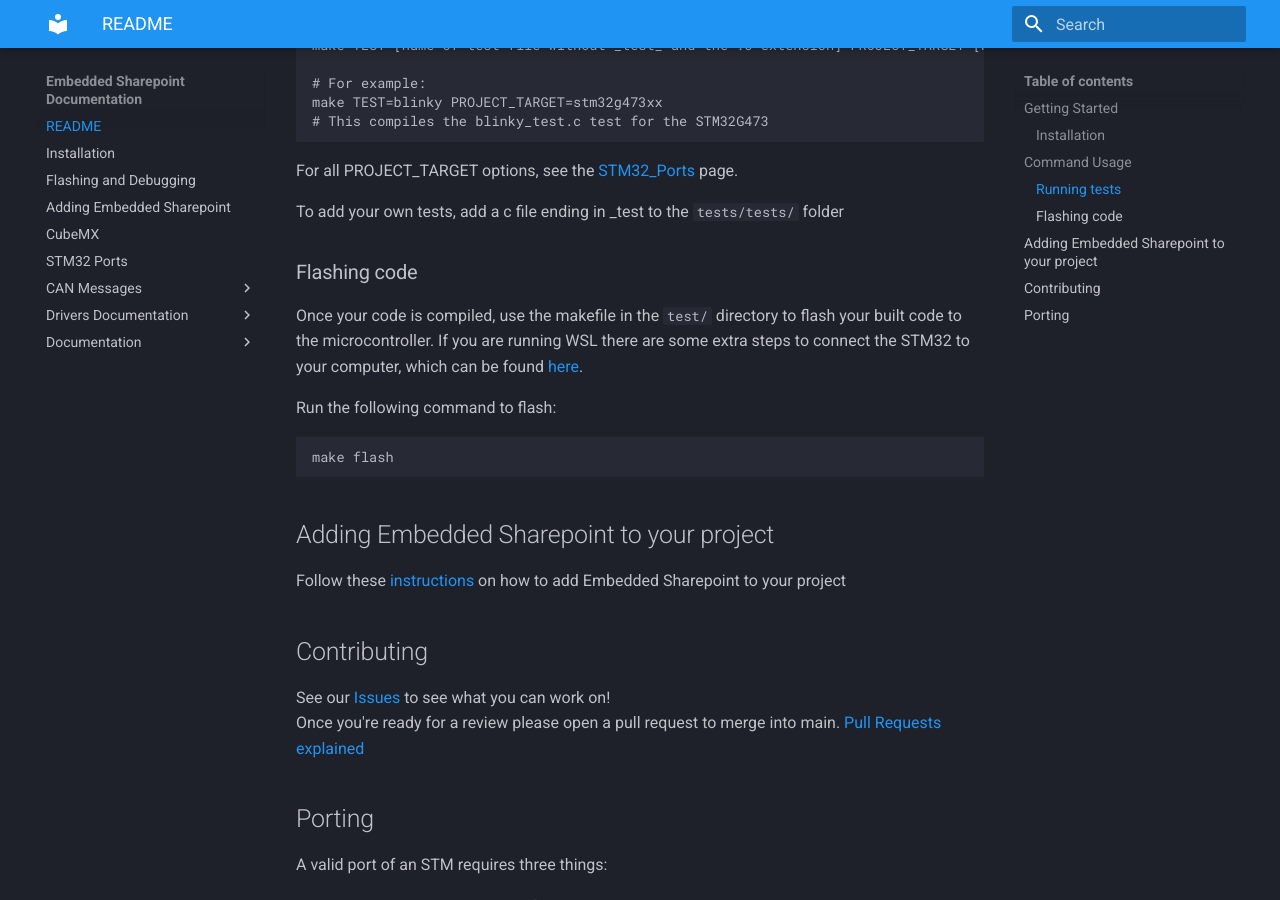
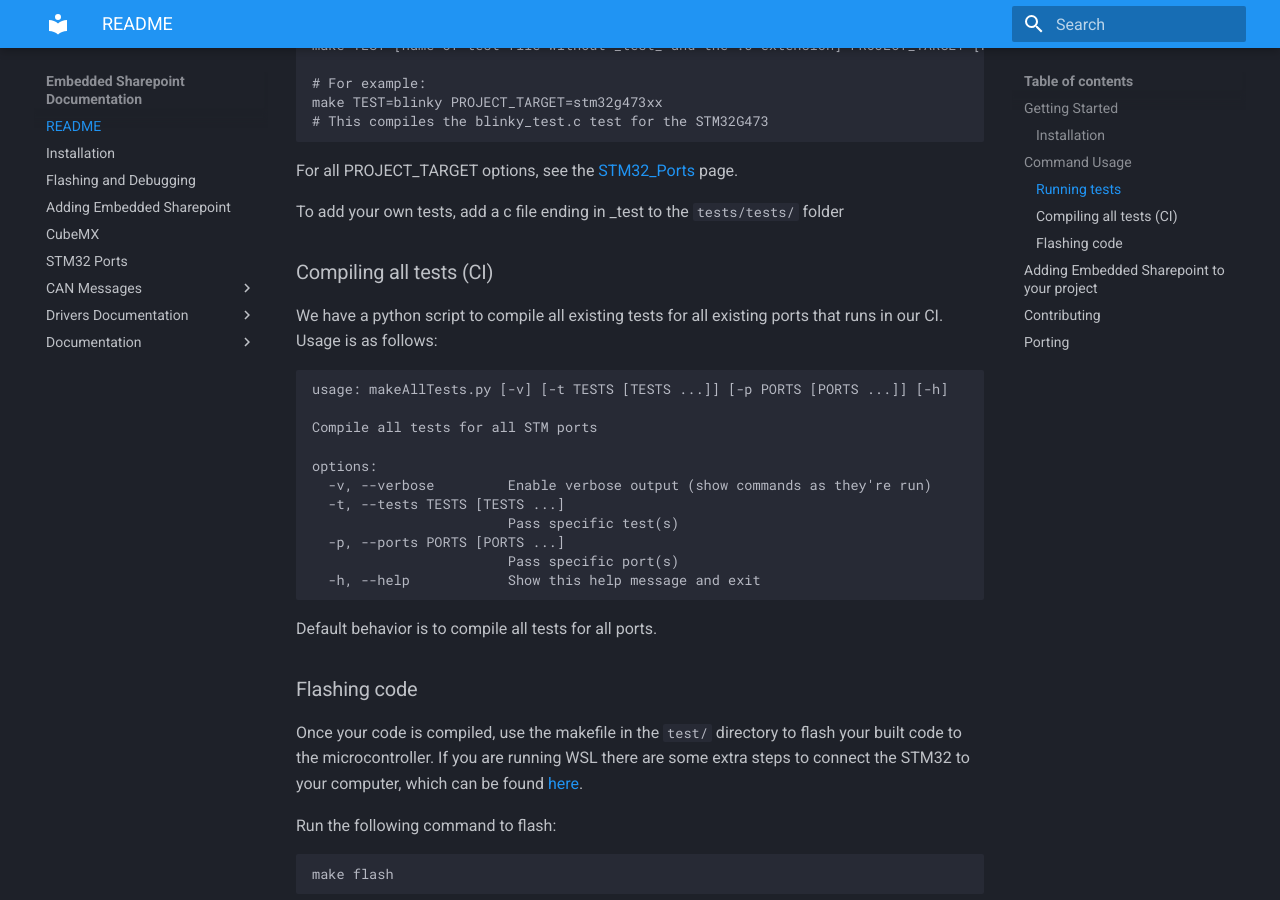
Before and after one commit to lhr-solar/Embedded-Sharepoint, an MkDocs documentation site: the page built from docs/README.md, in a window 1280 px wide and 900 px high, scrolled down 697 px. Built offline with MkDocs 1.6.1 and Material for MkDocs 9.7.7, drawn with Linux system fonts in a browser that asks for light colours.

Commit message:
Messing with GtHub workflow and makeAllTests.py args (#222)
* added more arguments to appease the laksh

* added workflow

* workflow change

* testing if just a modification to the docs will trigger the makeAllTests

* refactored to if statement

* docs update here

* use commit sha

* test without force pushing

* test with force pushing

* fml :(

* docs change

* changed to .md .dbc

* Test readme change with code change

* remove fetch depth 2

* clickup workflow fix (#224)

---------

Co-authored-by: Lakshay Gupta <56173382+Lakshay983@users.noreply.github.com>

````diff
--- a/docs/README.md
+++ b/docs/README.md
@@ -23,6 +23,24 @@ make TEST=blinky PROJECT_TARGET=stm32g473xx
 For all PROJECT_TARGET options, see the [STM32_Ports](./STM32_Ports.md) page.
 
 To add your own tests, add a c file ending in _test to the ```tests/tests/``` folder
+
+### Compiling all tests (CI)
+We have a python script to compile all existing tests for all existing ports that runs in our CI. Usage is as follows:
+```
+usage: makeAllTests.py [-v] [-t TESTS [TESTS ...]] [-p PORTS [PORTS ...]] [-h]
+
+Compile all tests for all STM ports
+
+options:
+  -v, --verbose         Enable verbose output (show commands as they're run)
+  -t, --tests TESTS [TESTS ...]
+                        Pass specific test(s)
+  -p, --ports PORTS [PORTS ...]
+                        Pass specific port(s)
+  -h, --help            Show this help message and exit
+```
+
+Default behavior is to compile all tests for all ports.
 
 ### Flashing code
 Once your code is compiled, use the makefile in the `test/` directory to flash your built code to the microcontroller. If you are running WSL there are some extra steps to connect the STM32 to your computer, which can be found [here](./FlashAndTheBug.md).
````
Also changed, not shown: 5 other files.
